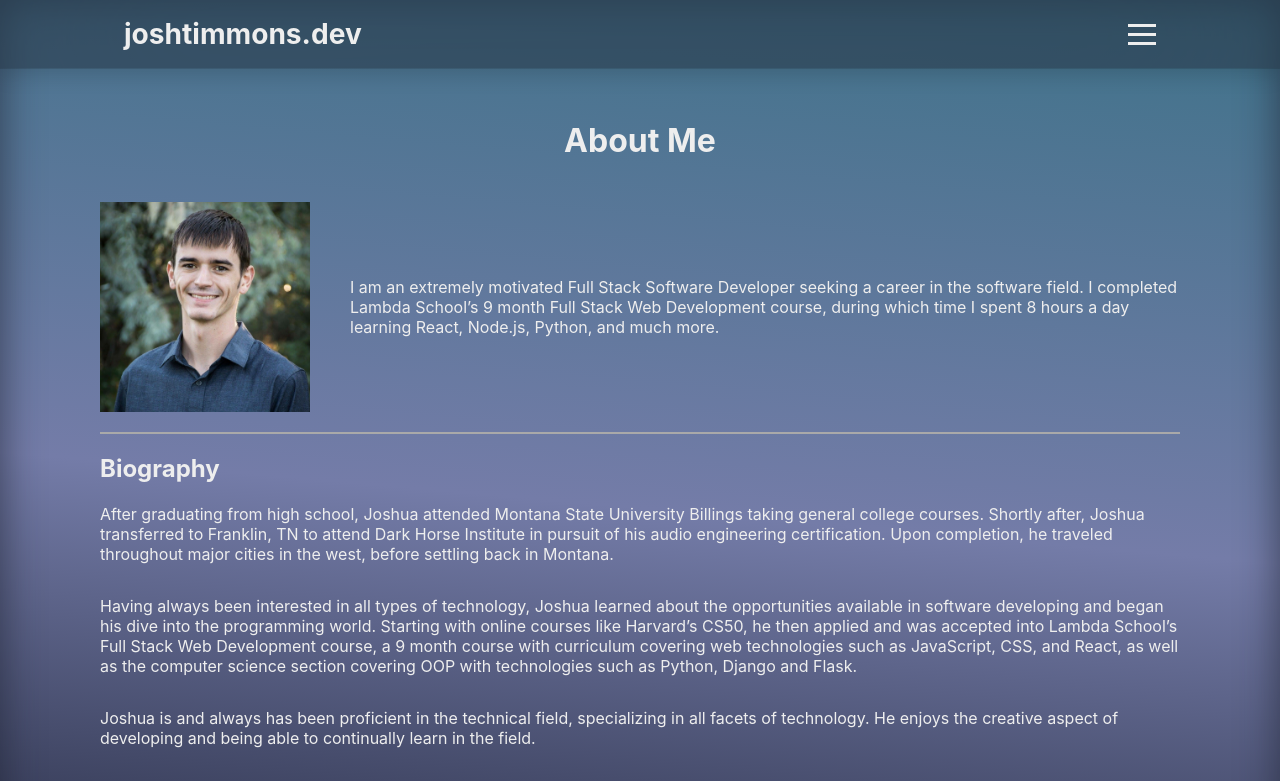
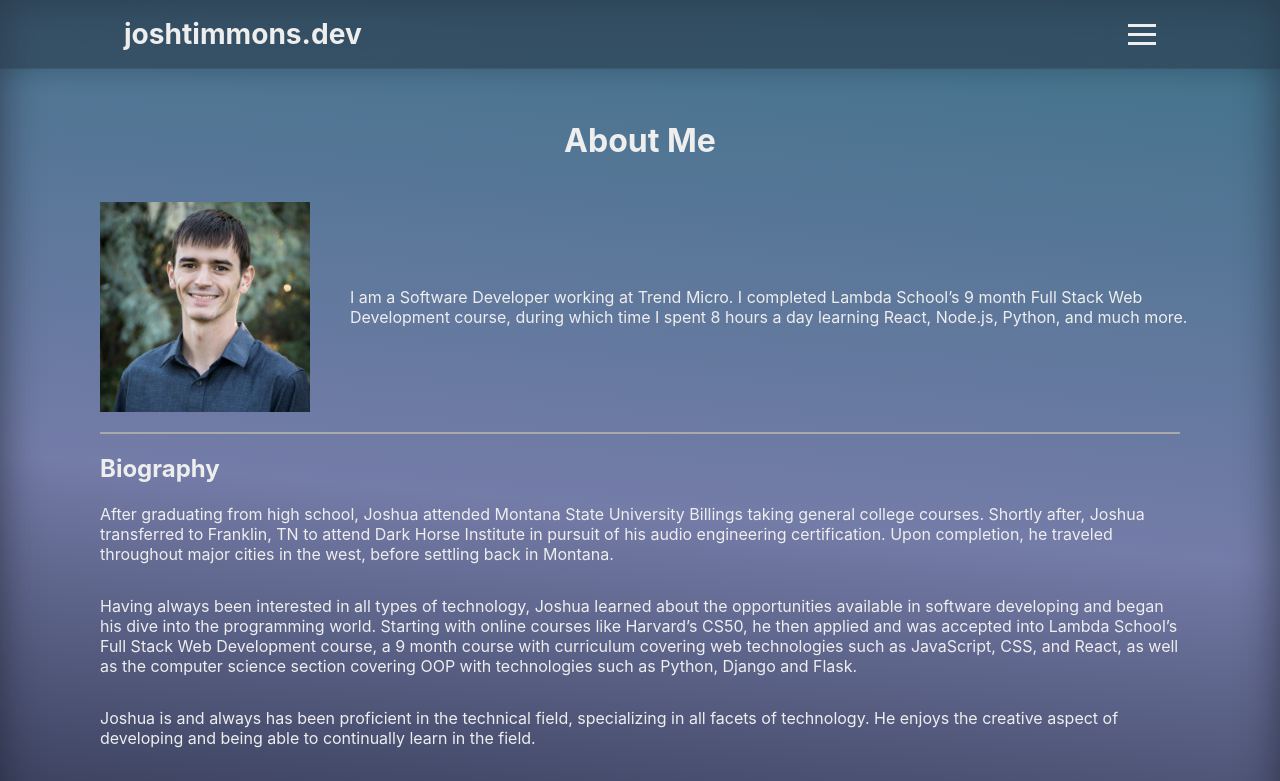
Before and after one commit to josh182014/portfolio-site, a React (Create React App) app: page /about in a window 1280 px wide. Shown: the top 781 px of the page. Built offline with nearby package versions, Linux system fonts and the light colour scheme.

Commit message:
updated bio

```diff
--- a/src/App.js
+++ b/src/App.js
@@ -18,7 +18,7 @@ function App() {
   });
 
   useEffect(() => {
-    console.log("Hiring? I'm currently looking for new opportunites. Download my resume here https://joshtimmons.dev/assets/resume.pdf :)");
+    console.log("You're a curious one...");
   }, []);
 
   return (
--- a/src/components/About/About.js
+++ b/src/components/About/About.js
@@ -5,7 +5,7 @@ const About = () => (
   <div className="about-container">
     <h1>About Me</h1>
     <img alt="headshot of Josh Timmons" src="/assets/headshot.png" />
-    <p className="about-paragraph">I am an extremely motivated Full Stack Software Developer seeking a career in the software field. I completed Lambda School’s 9 month Full Stack Web Development course, during which time I spent 8 hours a day learning React, Node.js, Python, and much more.</p>
+    <p className="about-paragraph">I am a Software Developer working at Trend Micro. I completed Lambda School’s 9 month Full Stack Web Development course, during which time I spent 8 hours a day learning React, Node.js, Python, and much more.</p>
     <span className="divider" />
     <h2>Biography</h2>
     <p className="bio">After graduating from high school, Joshua attended Montana State University Billings taking general college courses. Shortly after, Joshua transferred to Franklin, TN to attend Dark Horse Institute in pursuit of his audio engineering certification. Upon completion, he traveled throughout major cities in the west, before settling back in Montana.</p>
--- a/src/components/Header/Header.js
+++ b/src/components/Header/Header.js
@@ -7,12 +7,10 @@ const Header = () => {
       <div>
         <img className='logo' alt="" src='/favicons/android-chrome-512x512.png'></img>
         <div className='introText'>
-          <h2>I'm Josh Timmons, a full stack software developer. I'm currently working as a Team Lead at Lambda School, but am looking for new opportunites.</h2>
+          <h2>I'm Josh Timmons, a software engineer at Trend Micro. Previously a Team Lead at Lambda School.</h2>
           <div className='socialIcons'>
             <a target = '_blank' rel='noopener noreferrer' href='https://github.com/josh182014'><i class="fab fa-2x fa-github"></i></a>
             <a target= '_blank' rel='noopener noreferrer' href='https://www.linkedin.com/in/josh-timmons-851216132/'><i class="fab fa-2x fa-linkedin"></i></a>
-            <a target= 'blank' rel='noopener noreferrer' href='https://twitter.com/JoshTimmons17'><i class="fab fa-2x fa-twitter"></i></a>
-            <a className='resumeLink' href="/assets/resume.pdf" download="josh-timmons-resume" target="_blank"><i className="far fa-file-alt fa-2x"></i><span><strong>Download Resume</strong></span></a>
           </div>
         </div>
       </div>
--- a/src/components/Nav/Navigation.js
+++ b/src/components/Nav/Navigation.js
@@ -132,11 +132,8 @@ const Nav = (props) => {
             : (
               <>
                 <p>
-                    I'm currently looking for new opportunites. Please fill out this form and I will get back to you as fast as I can!
+                    Please fill out this form and I will get back to you as fast as I can!
                 </p>
-                <div className='resume'>
-                <a href="/assets/resume.pdf" download="josh-timmons-resume" target="_blank"><i className="far fa-file-alt fa-lg"></i><h4>Download Resume</h4></a>
-                </div>
                 <form name="contact" onSubmit={handleForm}>
                   <div>Name*</div>
                   <input
--- a/src/components/Projects/dummyProjects.js
+++ b/src/components/Projects/dummyProjects.js
@@ -1,9 +1,9 @@
 const dummyProjects = [
   {
-    name: 'Roamly.app', github: 'https://github.com/labs14-travel-website', mainLanguage: 'JavaScript', description: 'This app allows you to search for any city in the world and view popular attractions at that location. You can also sign up/login with Google to be able to favorite attractions to save them for later. Built with React, we are using many different APIs and storing data on a Postgres database using GraphQL. The login system is built with OAuth, using Google to login or signup.', viewLive: 'http://roamly.app', img: 'assets/roamly.png', tech: ['React w/Hooks,', 'Node.js,', 'Express.js,', 'GraphQL'],
+    name: 'Roamly.app', github: 'https://github.com/labs14-travel-website', mainLanguage: 'JavaScript', description: 'This app allows you to search for any city in the world and view popular attractions at that location. You can also sign up/login with Google to be able to favorite attractions to save them for later. Built with React, we are using many different APIs and storing data on a Postgres database using GraphQL. The login system is built with OAuth, using Google to login or signup.', img: 'assets/roamly.png', tech: ['React w/Hooks,', 'Node.js,', 'Express.js,', 'GraphQL'],
   },
   {
-    name: 'RLACF Volunteer App (In Development)', github: 'https://github.com/RLACF-App', mainLanguage: 'JavaScript', description: 'An app I built for the Red Lodge Area Community Foundation. People are able to browse volunteer opportunites in their community and sign up to volunteer for them. Users can create an account and favorite opportunities to access them later on their profile. The frontend is build with React.js, Hooks and Redux and the backend is built using Express.js and Postgres to store user data and volunteer opportunity data.', viewLive: 'https://volunteer.rlacf.org', img: 'assets/rlacf.png', tech: ['React w/Hooks,', 'Redux,', 'Node.js,', 'Express.js,', 'Postgres'],
+    name: 'RLACF Volunteer App', github: 'https://github.com/RLACF-App', mainLanguage: 'JavaScript', description: 'An app I built for the Red Lodge Area Community Foundation. People are able to browse volunteer opportunites in their community and sign up to volunteer for them. Users can create an account and favorite opportunities to access them later on their profile. The frontend is build with React.js, Hooks and Redux and the backend is built using Express.js and Postgres to store user data and volunteer opportunity data.', viewLive: 'https://volunteer.rlacf.org', img: 'assets/rlacf.png', tech: ['React w/Hooks,', 'Redux,', 'Node.js,', 'Express.js,', 'Postgres'],
   },
   {
     name: 'How To', github: 'https://github.com/bw-how-to/how-to-FE', mainLanguage: 'JavaScript', description: 'A web app build with React.js. Browse how-to videos or upload your own! I did the entire front-end of this project and styled according to a UI Designer on my team. We had 4 days to complete this project from scratch.', img: '/assets/how-to.png', tech: ['React,', 'Axios'],
```
